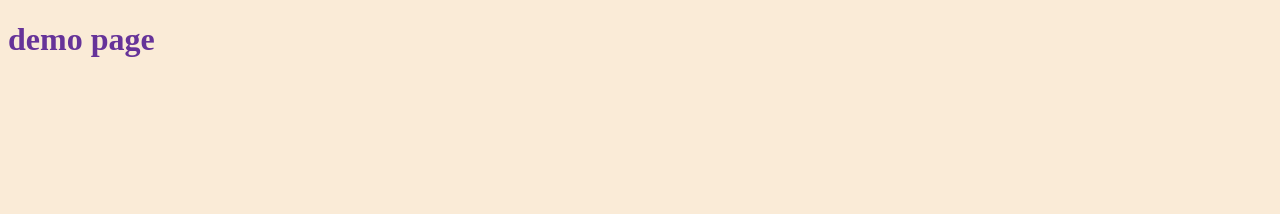
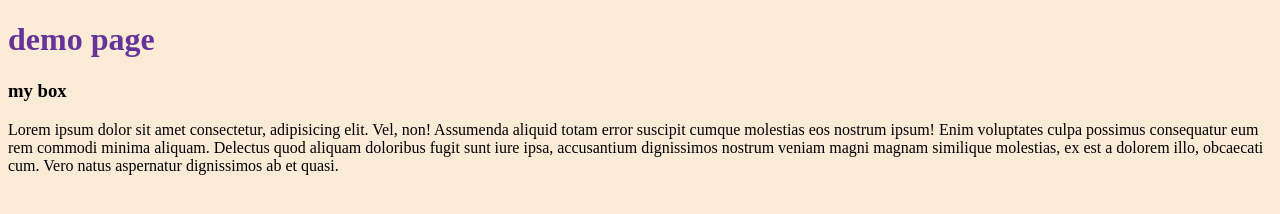
Before and after one commit to chukwuma5/records, a plain HTML site: page index.html in a window 1280 px wide. Drawn offline with Linux system fonts and the light colour scheme.

Commit message:
added file changes to all greetings files

```diff
--- /dev/null
+++ b/greetings.css
@@ -0,0 +1,8 @@
+h1{
+    font-size: 20px;
+}
+
+div p{
+    font-size: 1rem;
+    color: antiquewhite;
+}
--- a/index.html
+++ b/index.html
@@ -12,6 +12,16 @@
 
 <body>
     <h1>demo page</h1>
+    <div>
+        <h3>my box</h3>
+        <p>
+            Lorem ipsum dolor sit amet consectetur, adipisicing elit. Vel, non! Assumenda aliquid totam error suscipit
+            cumque molestias eos nostrum ipsum! Enim voluptates culpa possimus consequatur eum rem commodi minima
+            aliquam.
+            Delectus quod aliquam doloribus fugit sunt iure ipsa, accusantium dignissimos nostrum veniam magni magnam
+            similique molestias, ex est a dolorem illo, obcaecati cum. Vero natus aspernatur dignissimos ab et quasi.
+        </p>
+    </div>
 </body>
 
 </html>
```
Also changed, not shown: greetings.html (added, +27 -0 lines).
